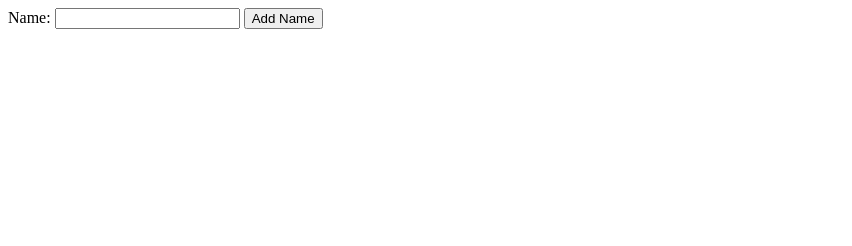
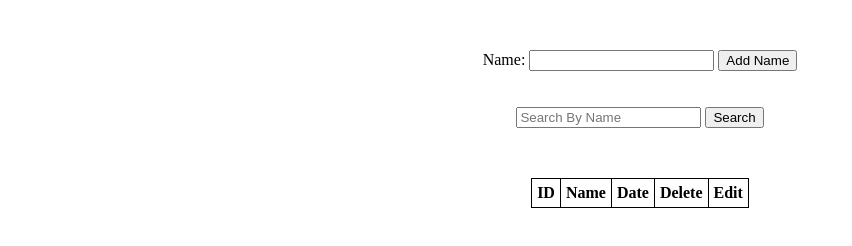
Before and after one commit to victorsolaris/javascript-app-8, a plain HTML site: page index.html in a window 1280 px wide. Shown: the whole page, without its empty margins (0-852 px from the left). Drawn offline with Linux system fonts and the light colour scheme.

Commit message:
adding table

```diff
--- a/index.html
+++ b/index.html
@@ -2,15 +2,33 @@
 <html lang="en">
 <head>
     <meta charset="UTF-8">
-    <meta http-equiv="X-UA-Compatible" content="IE=edge">
     <meta name="viewport" content="width=device-width, initial-scale=1.0">
-    <title>Crud App</title>
+    <link rel="stylesheet" href="stylesheet.css">
+    <title>CRUD App</title>
 </head>
 <body>
     <main>
         <label>Name:</label>
         <input type="text" id="name-input">
-        <button>Add Name</button>
+        <button id="add-name-btn">Add Name</button>
+
+        <br><br><br>
+
+        <div>
+            <input placeholder="Search By Name" id="search-input">
+            <button id="search-btn">Search</button>
+        </div>
+
+        <table id="the-table">
+            <thead>
+                <th>ID</th>
+                <th>Name</th>
+                <th>Date</th>
+                <th>Delete</th>
+                <th>Edit</th>
+            </thead>
+        </table>
     </main>
+    <script src="index.js"></script>
 </body>
 </html>
--- /dev/null
+++ b/stylesheet.css
@@ -0,0 +1,18 @@
+main {
+    width: 50%;
+    margin: 50px auto;
+    text-align: center;
+}
+
+table {
+    margin: 50px auto;
+}
+
+table, th, td {
+    border-collapse: collapse;
+    border: 1px solid #000;
+}
+
+th, td {
+    padding: 5px;
+}
```
Also changed, not shown: index.js (added).
